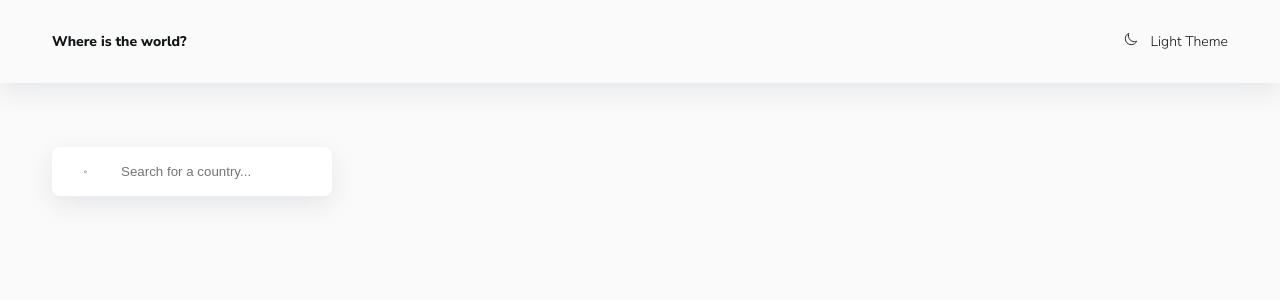
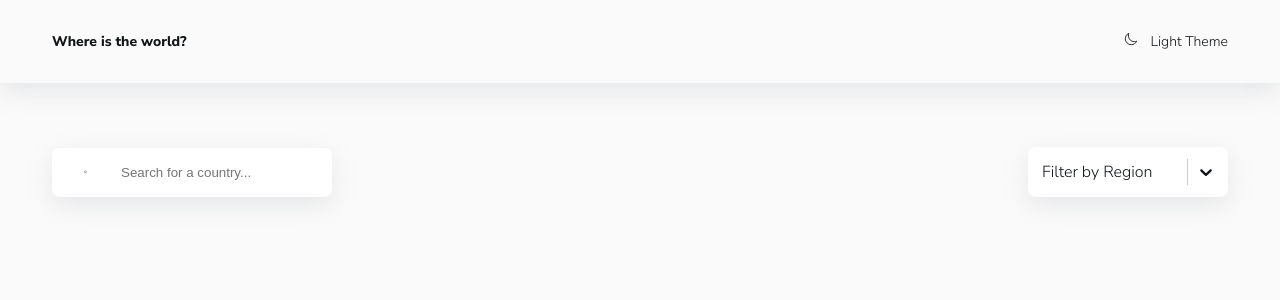
Before and after one commit to Nikolskii/TS-course, a React (Create React App) app in the folder src/10-react-redux-ts/: page / in a window 1280 px wide. Shown: the top 300 px of the page. Built offline with nearby package versions, Linux system fonts and the light colour scheme.

Commit message:
CustomSelect

```diff
--- a/src/10-react-redux-ts/src/components/Controls.jsx
+++ b/src/10-react-redux-ts/src/components/Controls.jsx
@@ -1,13 +1,44 @@
+import styled from 'styled-components';
 import React, { useState } from 'react';
+import { CustomSelect } from './CustomSelect';
 import Search from './Search';
+
+const options = [
+  { value: 'Africa', label: 'Africa' },
+  { value: 'America', label: 'America' },
+  { value: 'Asia', label: 'Asia' },
+  { value: 'Europe', label: 'Europe' },
+  { value: 'Oceania', label: 'Oceania' },
+];
+
+const Wrapper = styled.div`
+  display: flex;
+  flex-direction: column;
+  align-items: flex-start;
+
+  @media (min-width: 767px) {
+    flex-direction: row;
+    justify-content: space-between;
+    align-items: center;
+  }
+`;
 
 const Controls = () => {
   const [search, setSearch] = useState('');
+  const [region, setRegion] = useState('');
 
   return (
-    <div>
-      <Search search={search} />
-    </div>
+    <Wrapper>
+      <Search search={search} setSearch={setSearch} />
+      <CustomSelect
+        options={options}
+        placeholder="Filter by Region"
+        isClearable
+        isSearchable={false}
+        value={region}
+        onChange={setRegion}
+      />
+    </Wrapper>
   );
 };
 
--- a/src/10-react-redux-ts/src/components/CustomSelect.jsx
+++ b/src/10-react-redux-ts/src/components/CustomSelect.jsx
@@ -0,0 +1,46 @@
+import styled from 'styled-components';
+import Select from 'react-select';
+
+export const CustomSelect = styled(Select).attrs({
+  styles: {
+    control: (provided) => ({
+      ...provided,
+      backgroundColor: 'var(--colors-ui-base)',
+      color: 'var(--colors-text)',
+      borderRadius: 'var(--radii)',
+      padding: '0.25rem',
+      border: 'none',
+      boxShadow: 'var(--shadow)',
+      height: '50px',
+    }),
+    option: (provided, state) => ({
+      ...provided,
+      cursor: 'pointer',
+      color: 'var(--colors-text)',
+      backgroundColor: state.isSelected
+        ? 'var(--colors-bg)'
+        : 'var(--colors-ui-base)',
+    }),
+  },
+})`
+  width: 200px;
+  border-radius: var(--radii);
+  font-family: var(--family);
+  border: none;
+
+  & > * {
+    box-shadow: var(--shadow);
+  }
+
+  & input {
+    padding-left: 0.25rem;
+  }
+
+  & * {
+    color: var(--colors-text) !important;
+  }
+
+  & > div[id] {
+    background-color: var(--colors-ui-base);
+  }
+`;
--- a/src/10-react-redux-ts/src/components/Search.jsx
+++ b/src/10-react-redux-ts/src/components/Search.jsx
@@ -24,8 +24,8 @@
   margin-left: 2rem;
   border: none;
   outline: none;
-  /* background-color: var(--colors-bg); */
   color: var(--color-text);
+  background-color: var(--colors-ui-base);
 `;
 
 const Search = ({ search, setSearch }) => {
```
